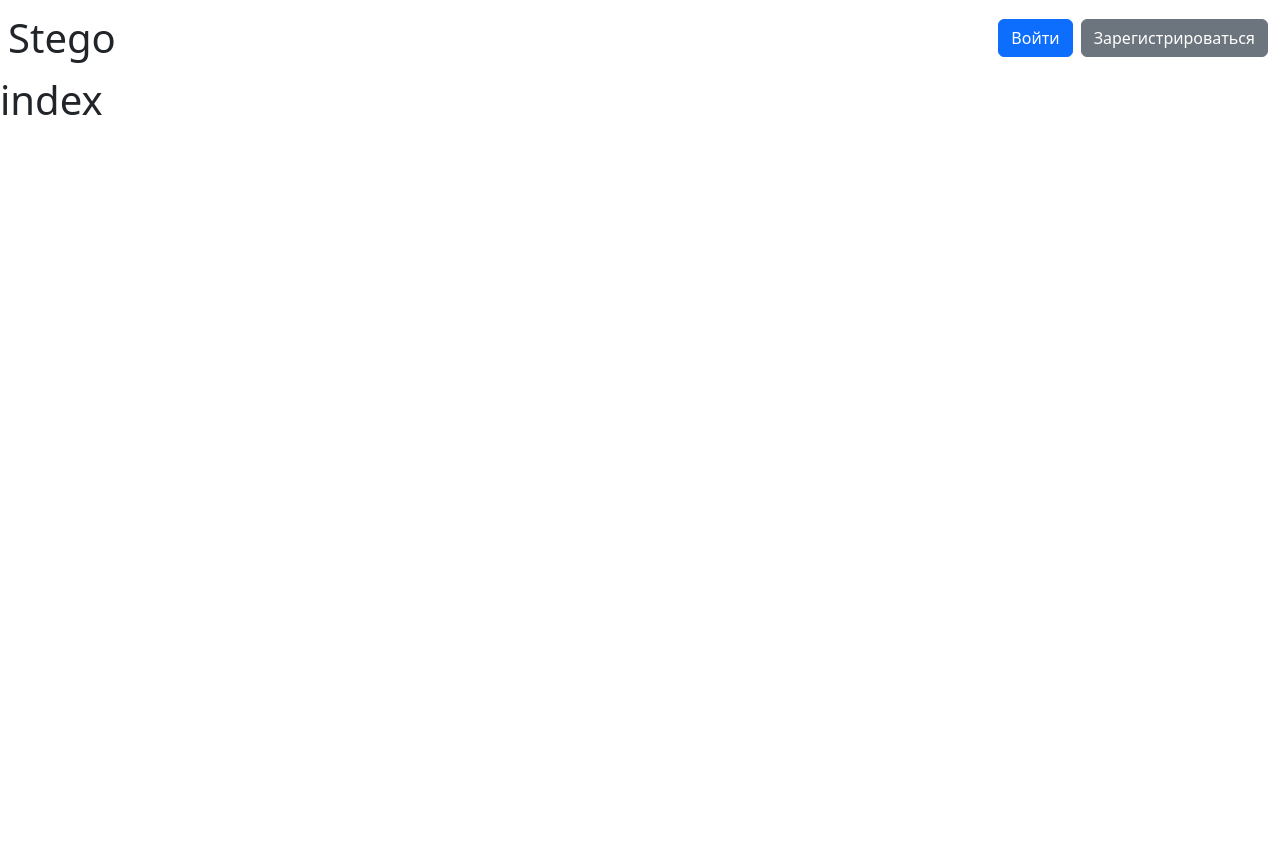
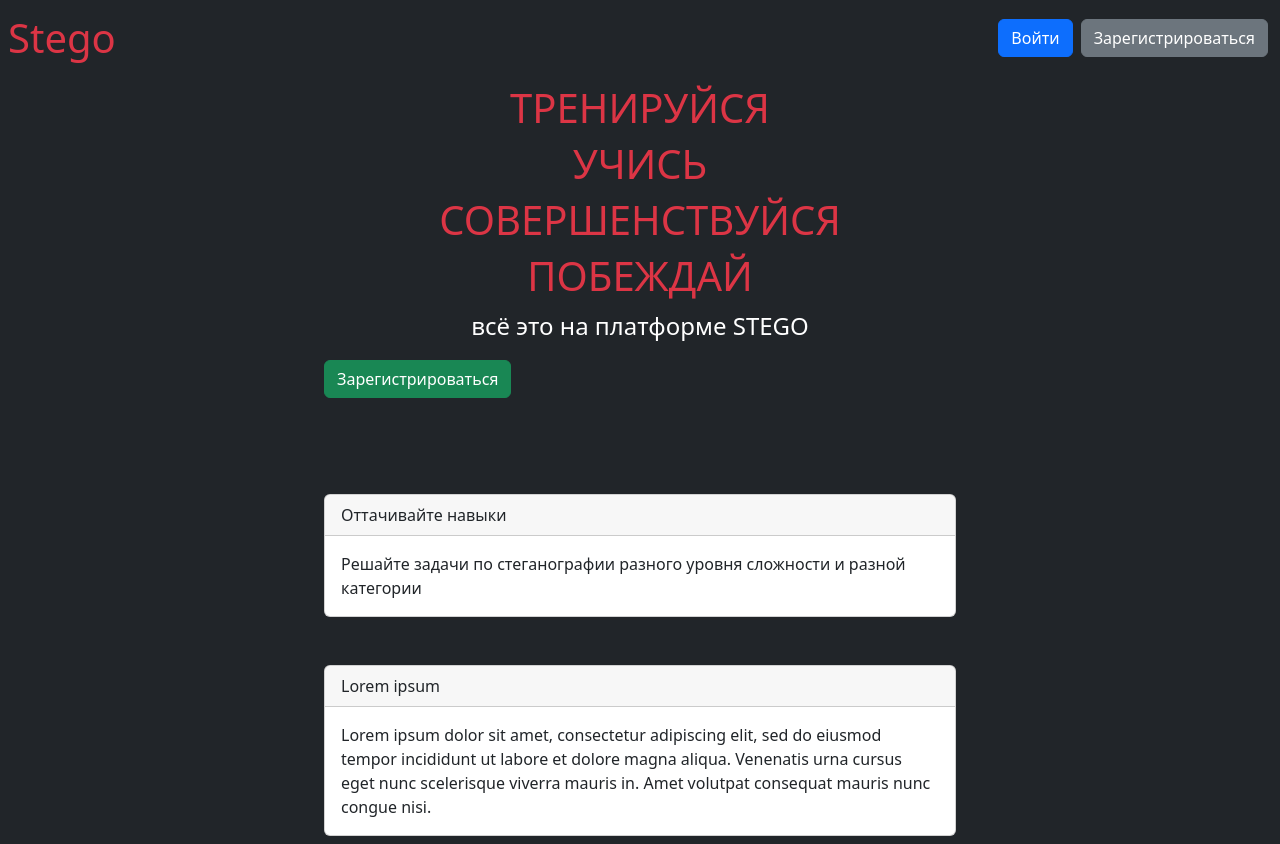
Before and after one commit to Timur1414/stego, a Django app: page / in a window 1280 px wide. Before the commit the page ends 115 px from the top, so only its background shows below. Run offline with Django 4.2, Linux system fonts and the light colour scheme.

Commit message:
lending (start)

```diff
--- a/main/templates/base/base.html
+++ b/main/templates/base/base.html
@@ -10,7 +10,7 @@
     {% endblock %}
     {% block extra_css %}{% endblock %}
 </head>
-<body>
+<body class="bg-dark">
     <header>
         {% if request.user.is_authenticated %}
             {% include 'base/auth_menu.html' %}
@@ -18,7 +18,7 @@
             {% include 'base/unauth_menu.html' %}
         {% endif %}
     </header>
-    <main>
+    <main class="p-2">
         {% block content %}{% endblock %}
     </main>
     <script src="https://cdn.jsdelivr.net/npm/bootstrap@5.2.0-beta1/dist/js/bootstrap.bundle.min.js" integrity="sha384-pprn3073KE6tl6bjs2QrFaJGz5/SUsLqktiwsUTF55Jfv3qYSDhgCecCxMW52nD2" crossorigin="anonymous"></script>
--- a/main/templates/base/unauth_menu.html
+++ b/main/templates/base/unauth_menu.html
@@ -1,6 +1,6 @@
 <div class="row p-2 m-0">
     <div class="col p-0">
-        <a class="fs-1 text-reset text-decoration-none" href="{% url 'index' %}">Stego</a>
+        <a class="fs-1 text-danger text-decoration-none" href="{% url 'index' %}">Stego</a>
     </div>
     <div class="col d-flex justify-content-end p-0">
         <a class="btn btn-primary mx-1 my-auto" href="{% url 'login' %}">Войти</a>
--- a/main/templates/pages/index/index.html
+++ b/main/templates/pages/index/index.html
@@ -1,5 +1,35 @@
 {% extends 'base/base.html' %}
 
 {% block content %}
-    <h1>index</h1>
+    <div class="text-center text-danger">
+        <h1>ТРЕНИРУЙСЯ</h1>
+        <h1>УЧИСЬ</h1>
+        <H1>СОВЕРШЕНСТВУЙСЯ</H1>
+        <h1>ПОБЕЖДАЙ</h1>
+        <p class="text-white fs-4">всё это на платформе STEGO</p>
+    </div>
+    <a class="btn btn-success position-relative" href="{% url 'django_registration_register' %}" style="left: 25%">
+        Зарегистрироваться
+    </a>
+    <br><br><br>
+
+    <div class="card mx-auto my-5" style="width: 50%">
+        <div class="card-header">
+            Оттачивайте навыки
+        </div>
+        <div class="card-body">
+            Решайте задачи по стеганографии разного уровня сложности и разной категории
+        </div>
+    </div>
+
+    <div class="card mx-auto" style="width: 50%">
+        <div class="card-header">
+            Lorem ipsum
+        </div>
+        <div class="card-body">
+            Lorem ipsum dolor sit amet, consectetur adipiscing elit, sed do eiusmod tempor
+            incididunt ut labore et dolore magna aliqua. Venenatis urna cursus eget nunc
+            scelerisque viverra mauris in. Amet volutpat consequat mauris nunc congue nisi.
+        </div>
+    </div>
 {% endblock %}
```
